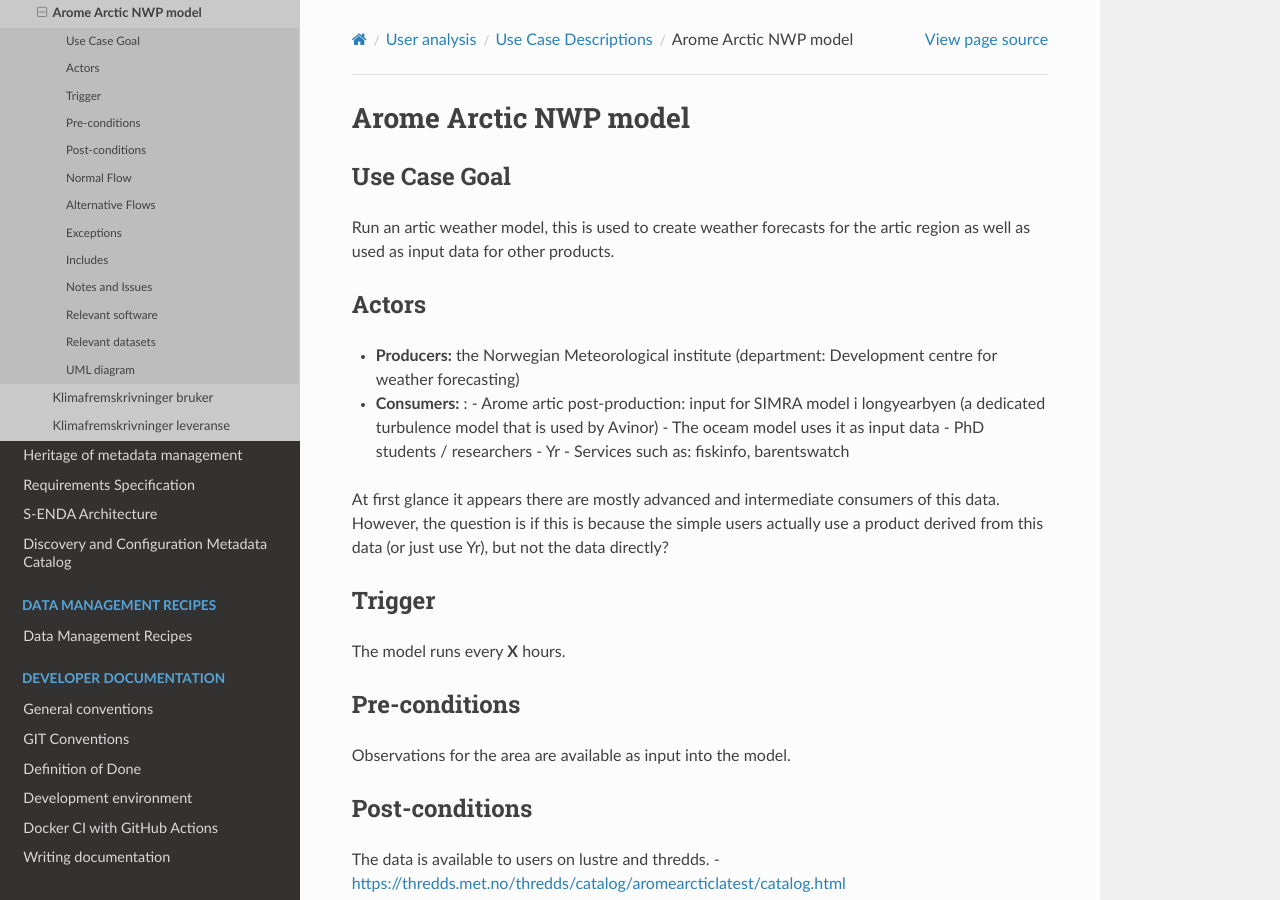
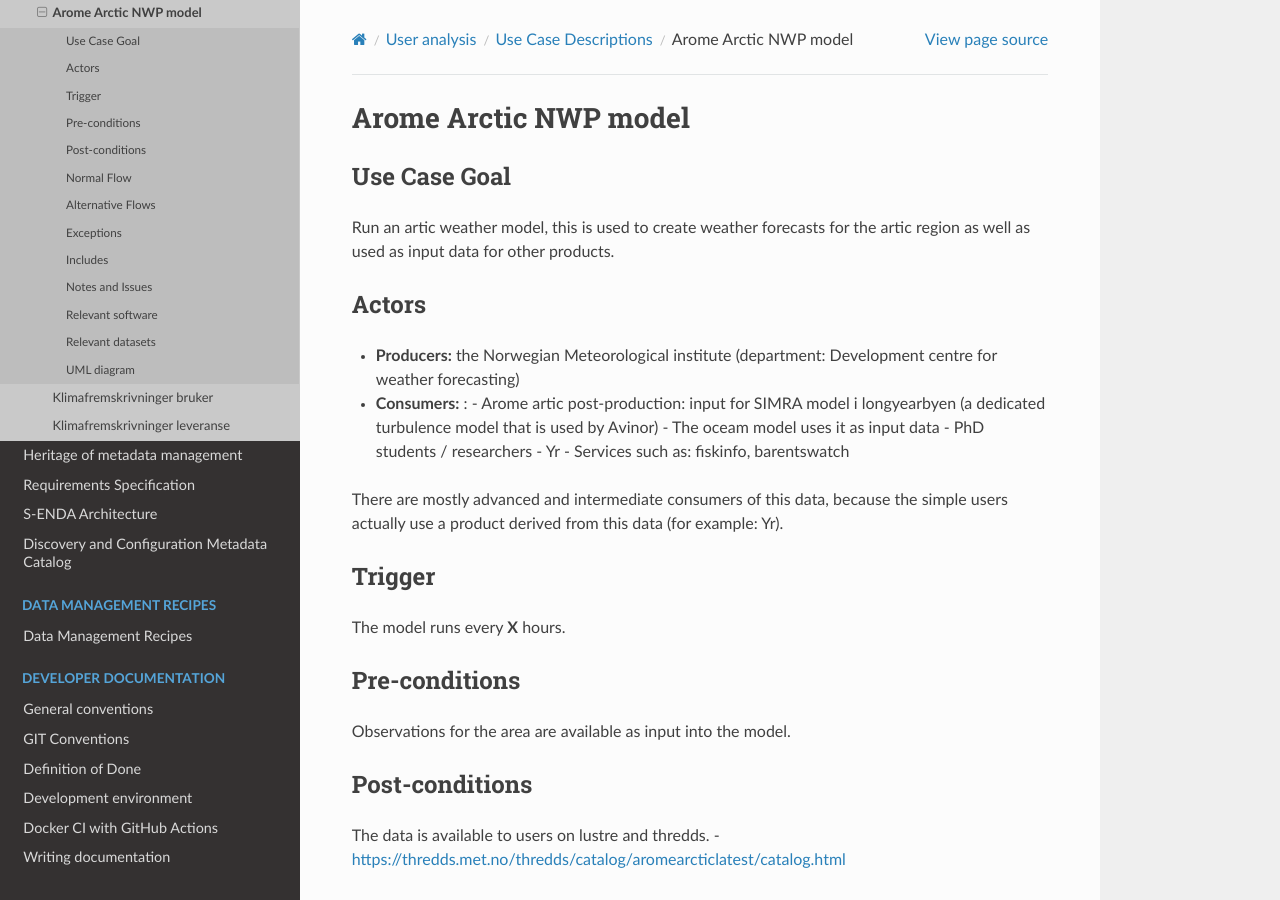
Before and after one commit to metno/S-ENDA-documentation, a Sphinx documentation site: the page built from source/use_case_arome_arctic.rst, in a window 1280 px wide and 900 px high. Built offline with Sphinx 7.4.7 and the Read the Docs theme 2.0.0, drawn with Linux system fonts in a browser that asks for light colours.

Commit message:
update based on håvards comment

```diff
--- a/source/use_case_arome_arctic.rst
+++ b/source/use_case_arome_arctic.rst
@@ -24,8 +24,8 @@ Actors
   - Services such as: fiskinfo, barentswatch
 
 
-At first glance it appears there are mostly advanced and intermediate consumers of this data. However, the question is if this is
-because the simple users actually use a product derived from this data (or just use Yr), but not the data directly?
+There are mostly advanced and intermediate consumers of this data, because the simple users actually use a product
+derived from this data (for example: Yr).
 
 
 Trigger
```
